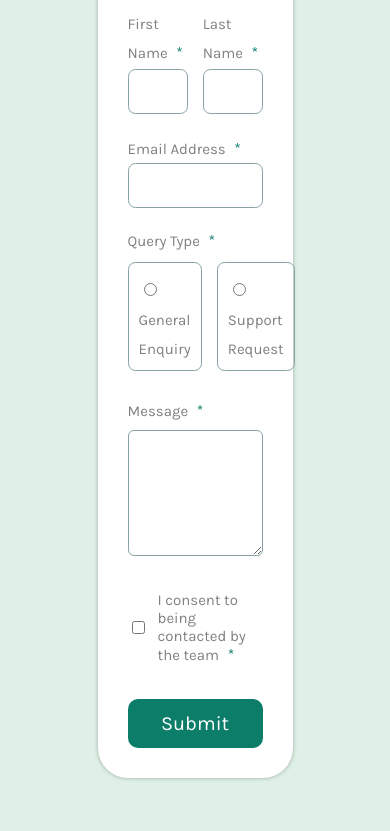
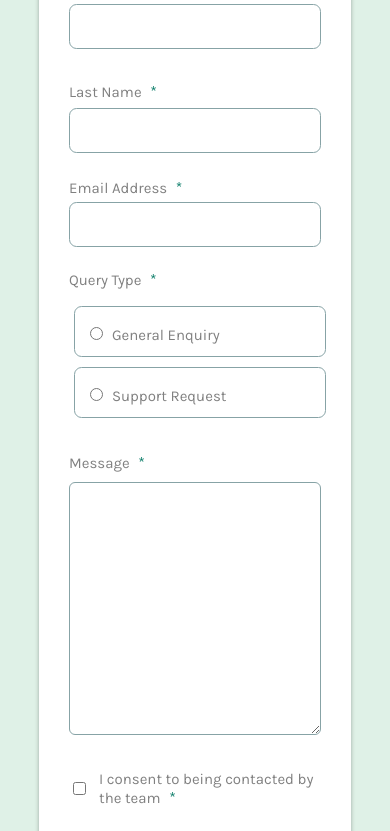
Before and after one commit to bmuia/contact-form, a plain HTML site: page index.html in a window 390 px wide. Shown: the part 161-992 px from the top of the page. Before the commit the page ends 954 px from the top, so only its background shows below. Drawn offline with Linux system fonts and the light colour scheme; a web font is replaced by a local one.

Commit message:
refractor code

```diff
--- a/index.css
+++ b/index.css
@@ -100,6 +100,7 @@ label{
     padding: 10px;
     width: 100%;
     display: inline-block;
+    cursor: pointer;
 }
 
 .text-area{
@@ -145,3 +146,26 @@ label{
     background-color: hsl(169, 82%, 27%);
     cursor: pointer;
 }
+
+@media screen and (max-width: 562px) {
+
+    .container--a{
+        width: 80%;
+    }
+
+    .form--a{
+        display: block;
+    }
+
+    .query--a{
+        display: block;
+    }
+
+    .query{
+        margin: 5px;
+    }
+
+    .text-area  textarea{
+        height: 30vh;
+    }
+}
```
